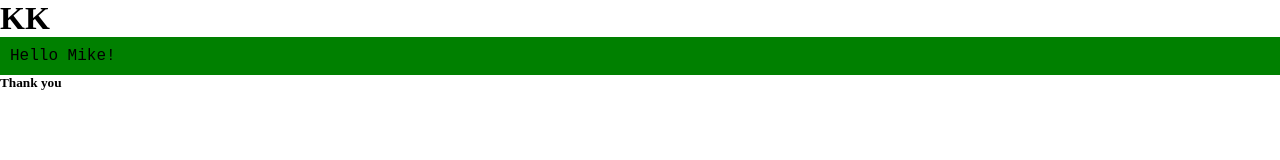
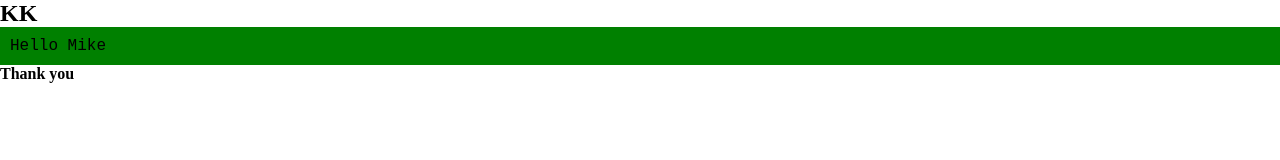
Before and after one commit to kirankumar482/React, a plain HTML site: page Static_Page/Index.html in a window 1280 px wide. Drawn offline with Linux system fonts and the light colour scheme.

Commit message:
Creating a Web Page Elements using JS DOM

```diff
--- a/Static_Page/Index.html
+++ b/Static_Page/Index.html
@@ -7,15 +7,6 @@
     <link rel="stylesheet" href="index.css">
 </head>
 <body>
-    <header>
-        <h1>KK</h1>
-    </header>
-    <div id="content">
-        Hello Mike!
-    </div>
-    <footer>
-        <h5>Thank you</h5>
-    </footer>
     <script src="Index.js"></script>
 </body>
 </html>
--- a/Static_Page/Index.js
+++ b/Static_Page/Index.js
@@ -0,0 +1,13 @@
+const header = document.createElement("div");
+header.innerHTML = "<h2>KK</h2>"
+header.id = "header"
+
+const content = document.createElement("div");
+content.innerText = "Hello Mike";
+content.id = "content"
+
+const footer = document.createElement("div");
+footer.innerHTML = "<h4>Thank you</h4>"
+footer.id = "footer"
+
+document.body.append(header,content,footer);
```
